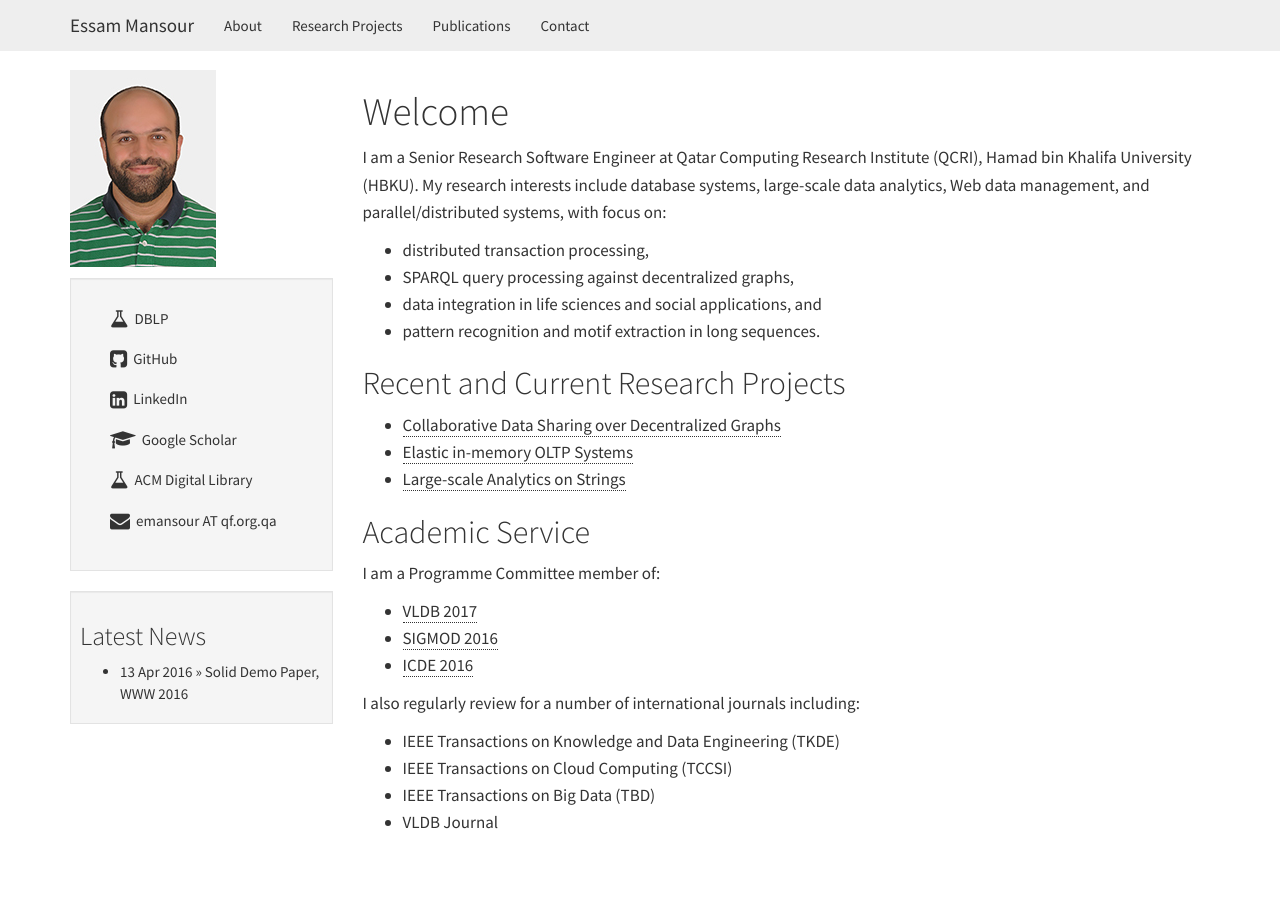
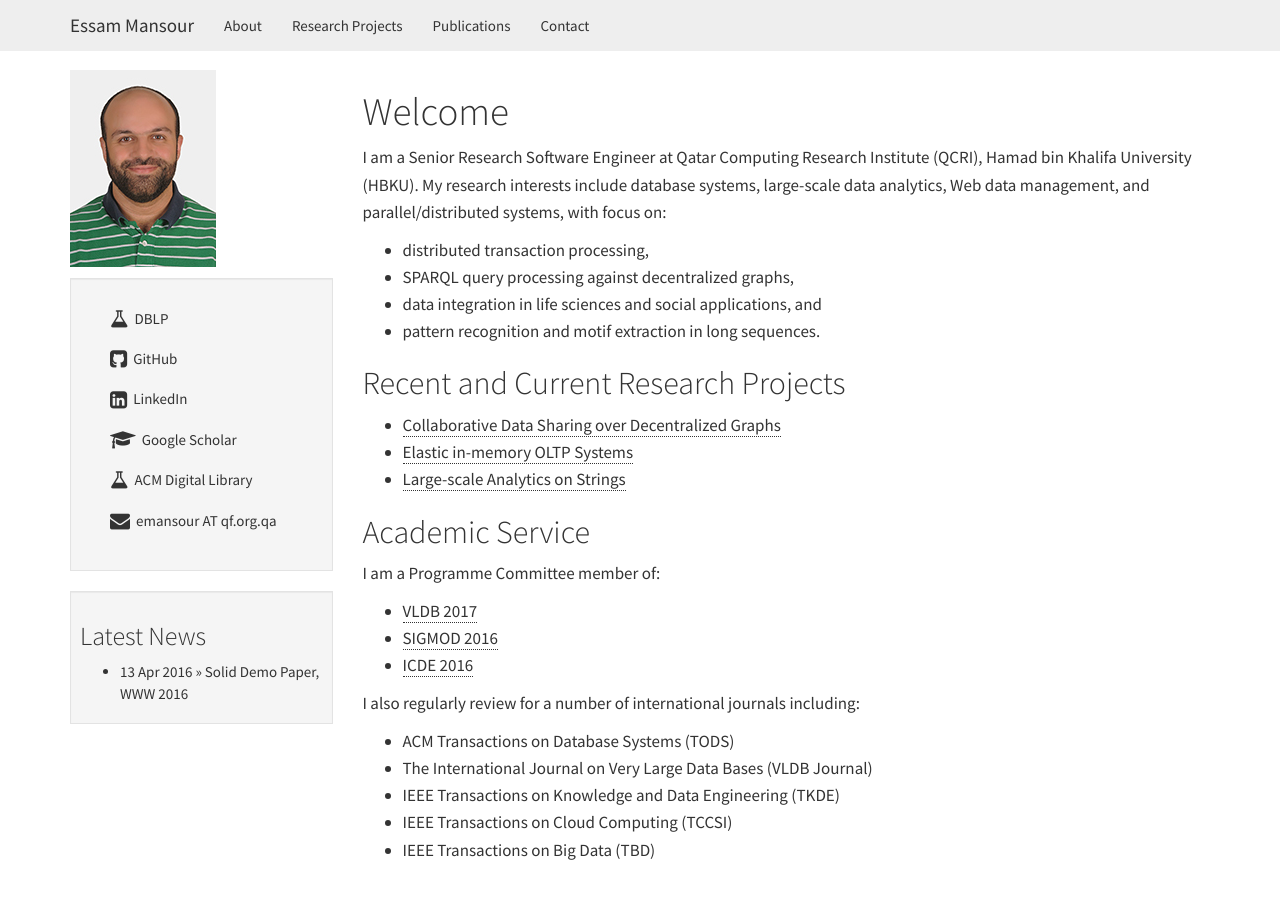
Before and after one commit to mansoure/mansoure.github.io, a Jekyll site: the page built from index.md, in a window 1280 px wide. Built offline with Jekyll 4.4.1, drawn with Linux system fonts in a browser that asks for light colours; some of the changed lines change nothing that is shown.

Commit message:
research projects

```diff
--- /dev/null
+++ b/_includes/analytics.html
@@ -0,0 +1,10 @@
+<script>
+  (function(i,s,o,g,r,a,m){i['GoogleAnalyticsObject']=r;i[r]=i[r]||function(){
+  (i[r].q=i[r].q||[]).push(arguments)},i[r].l=1*new Date();a=s.createElement(o),
+  m=s.getElementsByTagName(o)[0];a.async=1;a.src=g;m.parentNode.insertBefore(a,m)
+  })(window,document,'script','https://www.google-analytics.com/analytics.js','ga');
+
+  ga('create', 'UA-85434756-1', 'auto');
+  ga('send', 'pageview');
+
+</script>
--- a/_layouts/default.html
+++ b/_layouts/default.html
@@ -18,6 +18,8 @@
 			              title="Essam Mansour ATOM Feed"/>
 
 			<link href="http://emansour.com/favicon.png" rel="icon">
+
+		{% include analytics.html %}
 
 		</head>
 		<body>
--- a/index.md
+++ b/index.md
@@ -28,7 +28,8 @@ I am a Programme Committee member of:
 
 I also regularly review for a number of international journals including:
 
+- ACM Transactions on Database Systems (TODS)
+- The International Journal on Very Large Data Bases (VLDB Journal)
 - IEEE Transactions on Knowledge and Data Engineering (TKDE)
 - IEEE Transactions on Cloud Computing (TCCSI)
 - IEEE Transactions on Big Data (TBD)
-- VLDB Journal
```
